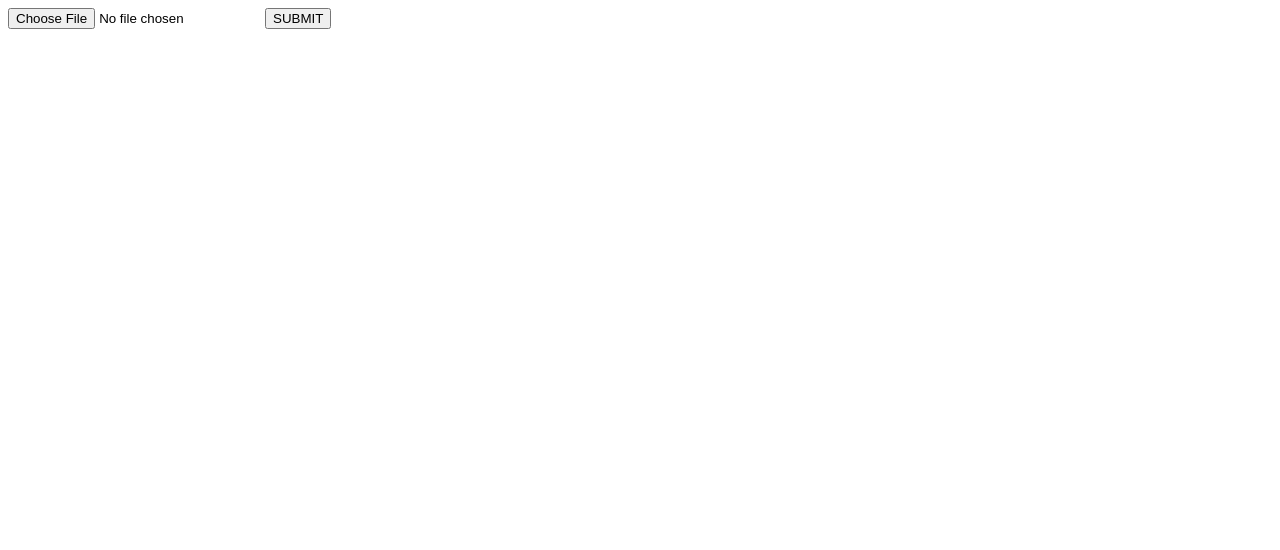
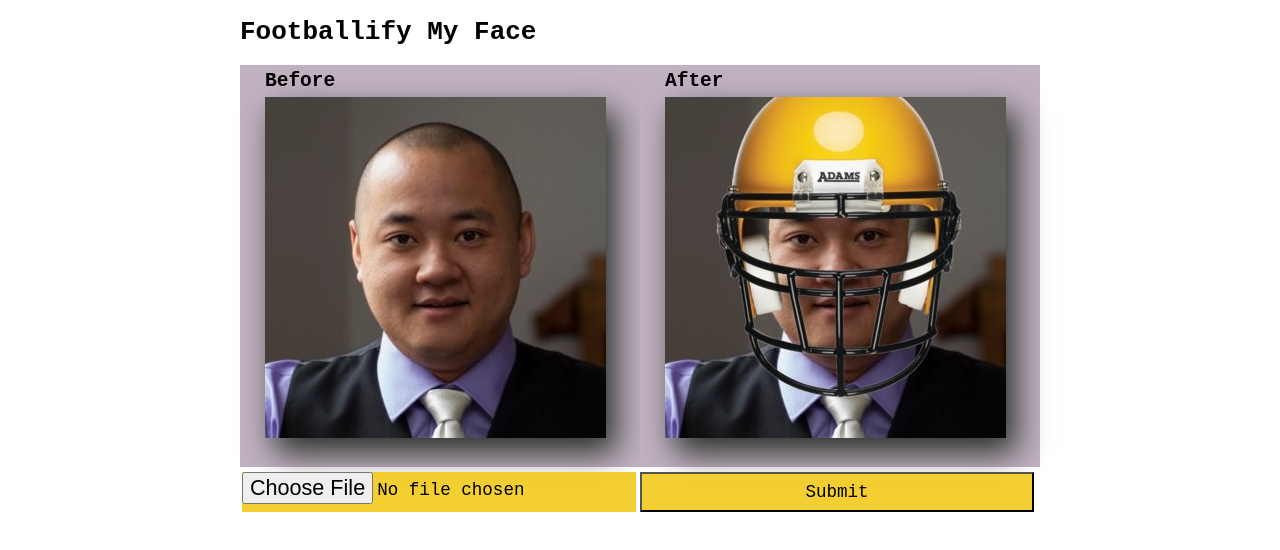
Before and after one commit to neufeldtech/football-face, a website: page html/index.html in a window 1280 px wide. Drawn offline with Linux system fonts and the light colour scheme.

Commit message:
add styling

```diff
--- a/express.js
+++ b/express.js
@@ -64,9 +64,7 @@ function wrapper(fileObj, callback){
   });
 }
 
-app.get('/', function(req, res, next){
-  res.sendFile(__dirname+'/html/index.html');
-});
+app.use(express.static('html'));
 app.post('/image', upload.single('image'), function(req, res){
   if (!req.file){
     res.status(400).json({'message':'Invalid request'})
--- /dev/null
+++ b/html/assets/css/master.css
@@ -0,0 +1,47 @@
+html, body {
+  font-family: Monospace;
+  margin: 0 0 0 0;
+  padding: 0 0 0 0;
+}
+#wrapper {
+  max-width: 800px;
+  min-width: 400px;
+  margin-left: auto;
+  margin-right: auto;
+}
+div.before, div.after {
+  width: 400px;
+  float: left;
+  background-color: #C1B2C1;
+}
+div.form-container {
+  min-width: 480px;
+  max-width: 960px;
+  clear: both;
+}
+h2 {
+  margin: 5px 5px 5px 25px;
+}
+img {
+  box-shadow: 10px 15px 30px rgba(0, 15, 0, 0.8);
+  margin: 0px 0px 25px 25px;
+}
+form.image-upload button {
+  width: 394px;
+  height: 40px;
+  float: left;
+  font-family: monospace;
+  font-size: 1.35em;
+  background-color: rgba(242, 200, 20, 0.87);
+  margin: 5px 2px 5px 2px;
+}
+form.image-upload input[type='file']{
+  width: 394px;
+  height: 40px;
+  float:left;
+  font-family: monospace;
+  font-size: 1.35em;
+  background-color: rgba(242, 200, 20, 0.87);
+  margin: 5px 2px 5px 2px;
+
+}
--- a/html/index.html
+++ b/html/index.html
@@ -2,12 +2,27 @@
 <html>
   <head>
     <meta charset="utf-8">
-    <title></title>
+    <meta name="viewport" content="width=device-width, initial-scale=1.0">
+    <link rel="stylesheet" href="/assets/css/master.css" media="screen" charset="utf-8">
+    <title>Footballify Me</title>
   </head>
   <body>
-    <form class="" action="/image" method="post" enctype="multipart/form-data">
-      <input type="file" name="image" accept="image/*">
-      <button type="submit" name="button">SUBMIT</button>
-    </form>
+    <div id="wrapper">
+      <h1>Footballify My Face</h1>
+      <div class="before">
+        <h2 class="before">Before</h2>
+        <img src="/assets/img/before.jpg" alt="Before" title="Before" />
+      </div>
+      <div class="after">
+        <h2 class="after">After</h2>
+        <img src="/assets/img/after.jpg" alt="After" title="After" />
+      </div>
+      <div class="form-container">
+        <form class="image-upload" action="/image" method="post" enctype="multipart/form-data">
+          <input type="file" name="image" accept="image/*">
+          <button type="submit" name="button">Submit</button>
+        </form>
+      </div>
+    </div>
   </body>
 </html>
```
Also changed, not shown: html/assets/img/after.jpg (added), html/assets/img/before.jpg (added).
